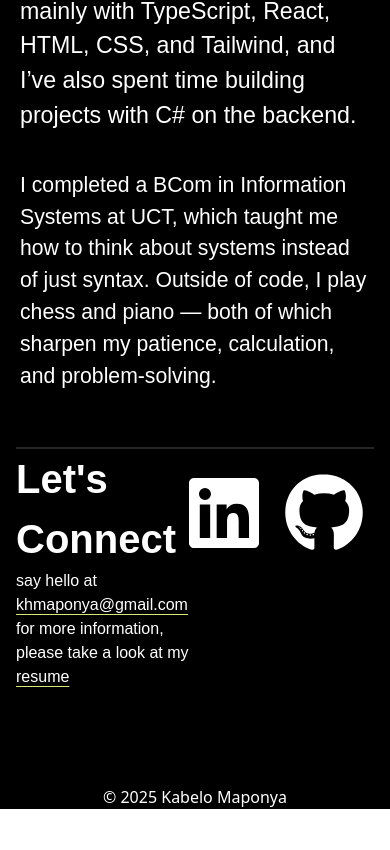
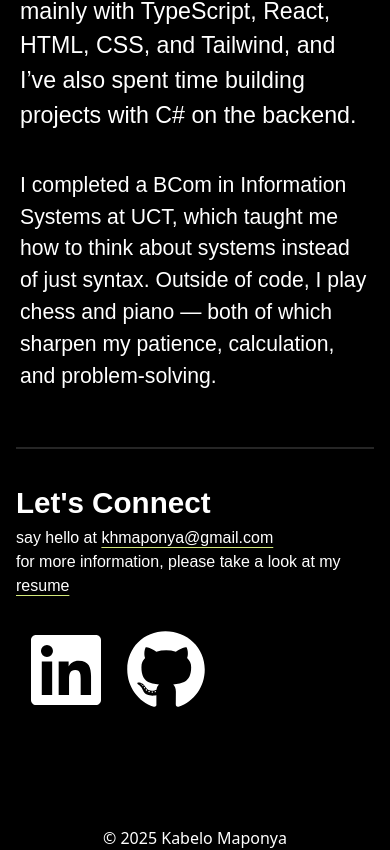
Before and after one commit to KabeloMaps/Portfolio, a React (Vite) app: page / in a window 390 px wide. Shown: the part 5590-6440 px from the top of the page. Before the commit the page ends 6399 px from the top, so only its background shows below. Built offline with nearby package versions, Linux system fonts and the light colour scheme; a web font is replaced by a local one.

Commit message:
Responsive design

```diff
--- a/src/components/Footer.tsx
+++ b/src/components/Footer.tsx
@@ -6,9 +6,9 @@ const Footer = () => {
     <div className="px-4">
       <hr className="border-t-2 border-neutral-800" />
 
-      <footer className="grid grid-cols-2   ">
-        <div className="footer-description">
-          <h3 className="text-white text-[2.5rem] font-bold font-family-third ">
+      <footer className="grid grid-cols-1 sm:grid-cols-2   ">
+        <div className="footer-description pt-8">
+          <h3 className="text-white text-[1.85rem] sm:text-[2rem] md:text-[2.25rem] font-bold font-family-third ">
             Let's Connect
           </h3>
           <p className="text-white text-[1rem] font-family-third font-light">
@@ -25,7 +25,7 @@ const Footer = () => {
             </span>
           </p>
         </div>
-        <div className="social-icons flex justify-end   text-white text-2xl pt-6 mb-5">
+        <div className="social-icons flex md:justify-end  text-white text-2xl pt-8 mb-5">
           <a
             href="https://www.linkedin.com/in/kabelomaponya/"
             target="_blank"
```
